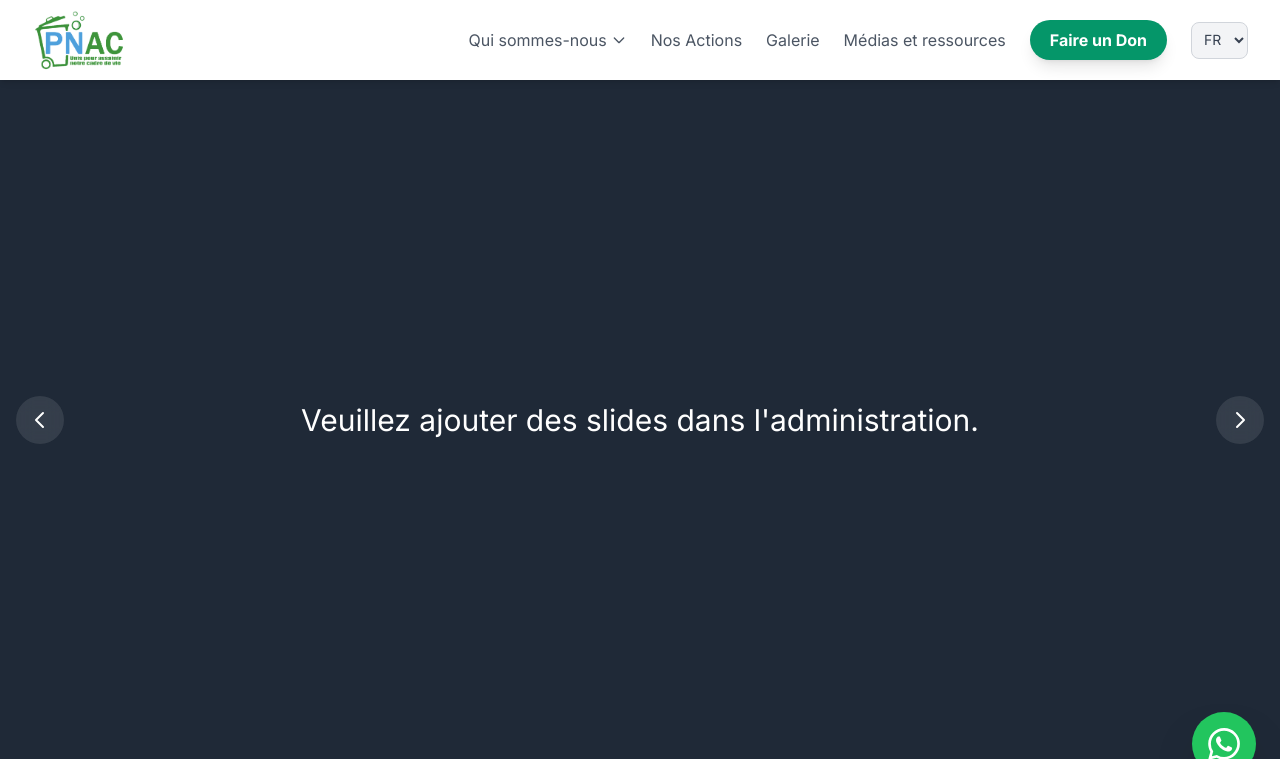
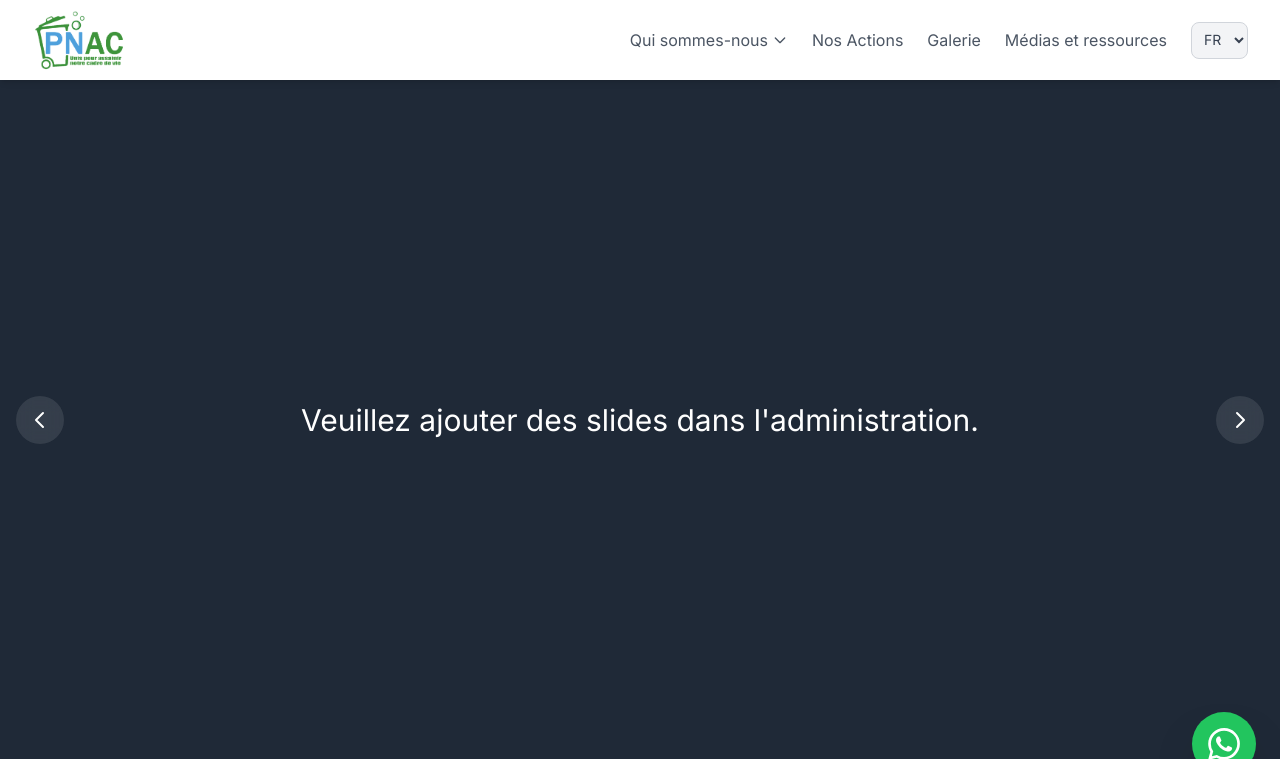
Before and after one commit to jokashongwe/pnac, a Django app: page /fr/ in a window 1280 px wide. Shown: the top 759 px of the page. Run offline with Django 5.2, Linux system fonts and the light colour scheme; data that the repository does not hold is empty; some libraries are stand-ins or nearby versions.

Commit message:
Remove Donate

```diff
--- a/templates/base.html
+++ b/templates/base.html
@@ -113,9 +113,9 @@
                     <a href="{% url 'gallery' %}" class="text-gray-600 hover:text-pnacGreen font-medium transition">{% trans "Galerie" %}</a>
                     <a href="{% url 'resource_list' %}" class="text-gray-600 hover:text-pnacGreen font-medium transition">{% trans "Médias et ressources" %}</a>
 
-                    <a href="{% url 'donate' %}" class="bg-pnacGreen text-white px-5 py-2 rounded-full font-bold hover:bg-green-700 transition shadow-lg transform hover:-translate-y-0.5 ml-4">
+                    {% comment %} <a href="{% url 'donate' %}" class="bg-pnacGreen text-white px-5 py-2 rounded-full font-bold hover:bg-green-700 transition shadow-lg transform hover:-translate-y-0.5 ml-4">
                         {% trans "Faire un Don" %}
-                    </a>
+                    </a> {% endcomment %}
                     <form action="{% url 'set_language' %}" method="post" class="inline-block ml-4">
                         {% csrf_token %}
                         <input name="next" type="hidden" value="{{ redirect_to }}">
@@ -172,9 +172,9 @@
                 <a href="{% url 'gallery' %}" class="text-gray-600 hover:text-pnacGreen font-medium transition">{% trans "Galerie" %}</a>
                 <a href="{% url 'resource_list' %}" class="text-gray-600 hover:text-pnacGreen font-medium transition">{% trans "Médias et ressources" %}</a>
 
-                <a href="{% url 'donate' %}" class="block w-full text-center mt-4 bg-pnacGreen text-white px-5 py-3 rounded-lg font-bold shadow-md">
+                {% comment %} <a href="{% url 'donate' %}" class="block w-full text-center mt-4 bg-pnacGreen text-white px-5 py-3 rounded-lg font-bold shadow-md">
                     {% trans "Faire un Don" %}
-                </a>
+                </a> {% endcomment %}
                 <form action="{% url 'set_language' %}" method="post" class="inline-block ml-4">
                     {% csrf_token %}
                     <input name="next" type="hidden" value="{{ redirect_to }}">
@@ -231,7 +231,7 @@
                 <ul class="space-y-2 text-sm text-gray-400">
                     <li><a href="{% url 'mission' %}" class="hover:text-pnacGreen">{% trans "Qui sommes-nous" %}</a></li>
                     <li><a href="{% url 'event_list' %}" class="hover:text-pnacGreen">{% trans "Rejoindre une Éco-Brigade" %}</a></li>
-                    <li><a href="{% url 'donate' %}" class="hover:text-pnacGreen">{% trans "Faire un Don" %}</a></li>
+                    {% comment %} <li><a href="{% url 'donate' %}" class="hover:text-pnacGreen">{% trans "Faire un Don" %}</a></li> {% endcomment %}
                 </ul>
             </div>
         </div>
--- a/templates/events/event_detail.html
+++ b/templates/events/event_detail.html
@@ -143,9 +143,9 @@
                     <p class="text-gray-400 text-sm mb-6">
                         {% trans "Votre soutien financier permet d'acheter des pelles, des brouettes et des gants pour les volontaires." %}
                     </p>
-                    <a href="{% url 'donate' %}" class="block w-full bg-white text-gray-900 hover:bg-gray-100 font-bold py-3 rounded border border-transparent transition">
+                    {% comment %} <a href="{% url 'donate' %}" class="block w-full bg-white text-gray-900 hover:bg-gray-100 font-bold py-3 rounded border border-transparent transition">
                         {% trans "Faire un don de soutien" %}
-                    </a>
+                    </a> {% endcomment %}
                 </div>
 
                 <div class="flex justify-center gap-4 pt-4">
--- a/templates/home.html
+++ b/templates/home.html
@@ -33,9 +33,9 @@
                         <a href="{{ slide.button_link }}" class="px-8 py-4 bg-pnacGreen hover:bg-green-700 text-white font-bold text-lg rounded shadow-lg transition transform hover:-translate-y-1 text-center">
                             {{ slide.button_text }}
                         </a>
-                        <a href="{% url 'donate' %}" class="px-8 py-4 bg-white/10 hover:bg-white/20 backdrop-blur border border-white text-white font-bold text-lg rounded shadow-lg transition text-center">
+                        {% comment %} <a href="{% url 'donate' %}" class="px-8 py-4 bg-white/10 hover:bg-white/20 backdrop-blur border border-white text-white font-bold text-lg rounded shadow-lg transition text-center">
                             {% trans "Faire un don" %}
-                        </a>
+                        </a> {% endcomment %}
                     </div>
                     {% endif %}
                 </div>
@@ -178,7 +178,7 @@
     <div class="max-w-7xl mx-auto px-4 sm:px-6 lg:px-8 text-center">
         <h2 class="text-3xl font-extrabold text-white mb-8">{% trans "Comment nous soutenir ?" %}</h2>
         <div class="grid grid-cols-1 md:grid-cols-2 gap-6 max-w-4xl mx-auto">
-            <a href="{% url 'donate' %}" class="block bg-pnacGreen hover:bg-green-700 transition p-8 rounded-lg text-left group">
+            {% comment %} <a href="{% url 'donate' %}" class="block bg-pnacGreen hover:bg-green-700 transition p-8 rounded-lg text-left group">
                 <div class="flex items-center justify-between">
                     <div>
                         <h3 class="text-2xl font-bold text-white mb-2">{% trans "Faire un don" %}</h3>
@@ -186,7 +186,7 @@
                     </div>
                     <svg class="w-8 h-8 text-white transform group-hover:translate-x-2 transition" fill="none" stroke="currentColor" viewBox="0 0 24 24"><path stroke-linecap="round" stroke-linejoin="round" stroke-width="2" d="M17 8l4 4m0 0l-4 4m4-4H3"/></svg>
                 </div>
-            </a>
+            </a> {% endcomment %}
             <a href="{% url 'event_list' %}" class="block bg-gray-800 hover:bg-gray-700 transition p-8 rounded-lg text-left group border border-gray-700">
                 <div class="flex items-center justify-between">
                     <div>
```
